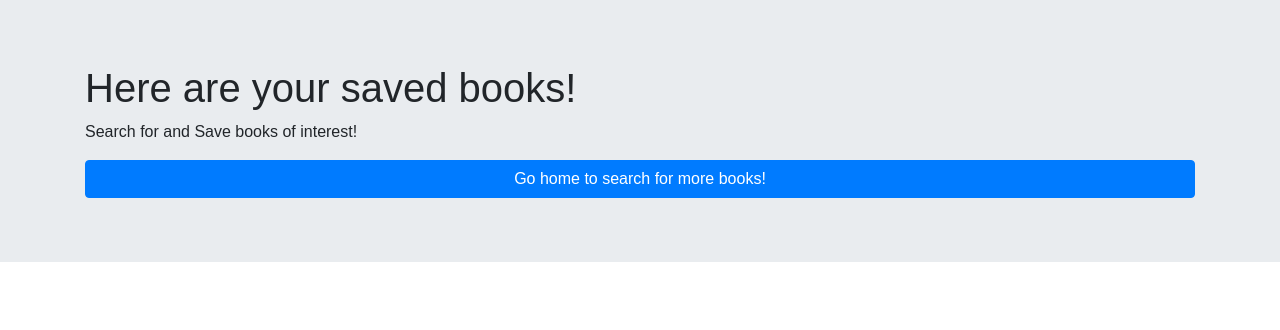
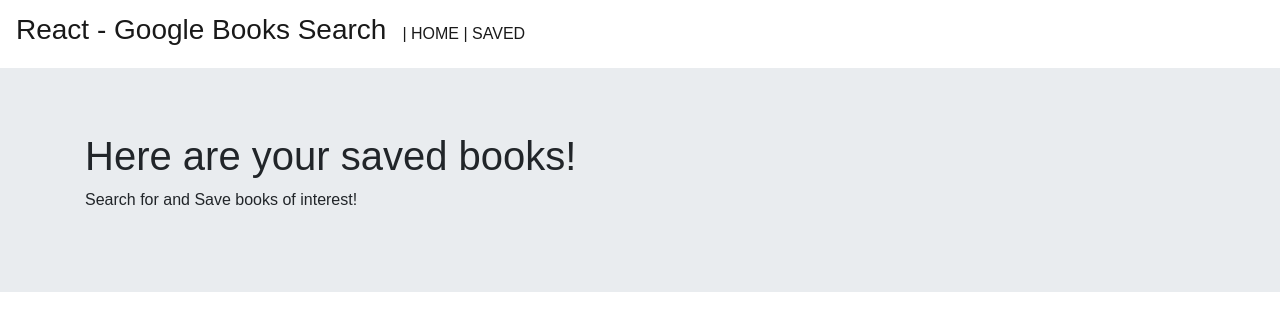
Before and after one commit to czops/React-Book-Search, a React (Create React App) app in the folder client/: page /Saved in a window 1280 px wide. Shown: the top 330 px of the page. Built offline with nearby package versions, Linux system fonts and the light colour scheme.

Commit message:
added a nav bar to cycle between pages

```diff
--- /dev/null
+++ b/client/src/components/navbar/Navbar.js
@@ -0,0 +1,28 @@
+import React from "react";
+import Navbar from "react-bootstrap/Navbar";
+// import "../navbar/navbar.css";
+
+function NavbarComponent() {
+    return (
+        <Navbar className="navbarBig">
+            <Navbar.Brand>
+                <h3>
+                React - Google Books Search
+                </h3>
+                {/* <img
+                    src="../../../public/images/react-logo.jpg"
+                    width="230"
+                    height="auto"
+                    className="d-inline-block align-top"
+                    alt="React - Google Books Search"
+                /> */}
+            </Navbar.Brand>
+            <Navbar.Text className="logoutLink">
+                <a href="/"> | HOME</a>
+                <a href="/Saved"> | SAVED</a>
+            </Navbar.Text>
+        </Navbar>
+    )
+};
+
+export default NavbarComponent;
--- /dev/null
+++ b/client/src/components/navbar/navbar.css
@@ -0,0 +1,8 @@
+.navbar {
+    background-color: #f0bc5e;
+}
+
+.logoutLink {
+    letter-spacing: 5px;
+    font-family: Arial, Helvetica, sans-serif;
+}
--- a/client/src/components/pages/home/home.js
+++ b/client/src/components/pages/home/home.js
@@ -3,6 +3,7 @@ import { Jumbotron, Col, Row, Container } from "react-bootstrap";
 
 import SearchComponent from "../../search/SearchStuff";
 import DisplayComponent from "../../display/Display";
+import NavbarComponent from "../../navbar/Navbar";
 import Button from "react-bootstrap/Button";
 
 
@@ -15,8 +16,8 @@ class Home extends Component {
 
 
   handleSubmit(event) {
-    event.preventDefault()
-
+    event.preventDefault();
+    this.push('/Saved');
     // console.log(this.props);
     // console.log(this.props.history);
 
@@ -26,13 +27,13 @@ class Home extends Component {
     //     if (res.status === 200) {
     //       this.props.history.push('/Saved');
     //     }
-      // })
+    // })
   }
 
   render() {
     return (
       <div className="Home">
-
+        <NavbarComponent/>
         <Jumbotron fluid>
           <Container>
             <h1>(React) Google Book Search!</h1>
@@ -40,10 +41,10 @@ class Home extends Component {
               Search for and Save books of interest!
             </p>
 
-
+{/*
             <Button onClick={(event) => this.handleSubmit(event)} variant="primary" type="submit" className="submitButton" block>
               Go to your saved books!
-            </Button>
+            </Button> */}
 
           </Container>
         </Jumbotron>
--- a/client/src/components/saved/Saved.js
+++ b/client/src/components/saved/Saved.js
@@ -1,5 +1,6 @@
 import React, { Component } from "react";
 import { Jumbotron, Col, Row, Container } from "react-bootstrap";
+import NavbarComponent from "../navbar/Navbar";
 import Button from "react-bootstrap/Button";
 // import Form from "react-bootstrap/Form";
 // import Col from "react-bootstrap/Col";
@@ -9,7 +10,8 @@ import Button from "react-bootstrap/Button";
 class Saved extends Component {
 
     handleSubmit(event) {
-        event.preventDefault()
+        event.preventDefault();
+        this.push('/');
 
         // console.log(this.props);
         // console.log(this.props.history);
@@ -30,6 +32,7 @@ class Saved extends Component {
     return (
 
         <div>
+            <NavbarComponent/>
             <Jumbotron fluid>
                 <Container>
                     <h1>Here are your saved books!</h1>
@@ -38,9 +41,9 @@ class Saved extends Component {
             </p>
 
 
-                    <Button onClick={(event) => this.handleSubmit(event)} variant="primary" type="submit" className="submitButton" block>
+                    {/* <Button onClick={(event) => this.handleSubmit(event)} variant="primary" type="submit" className="submitButton" block>
                         Go home to search for more books!
-            </Button>
+            </Button> */}
 
                 </Container>
             </Jumbotron>
@@ -82,6 +85,8 @@ class Saved extends Component {
 
             </Form> */}
             </div>
+
+
         </div>
     )}
 }
```
Also changed, not shown: client/src/components/pages/saved/saved.js (+94 -0 lines), client/public/images/react-logo.jpg (added).
